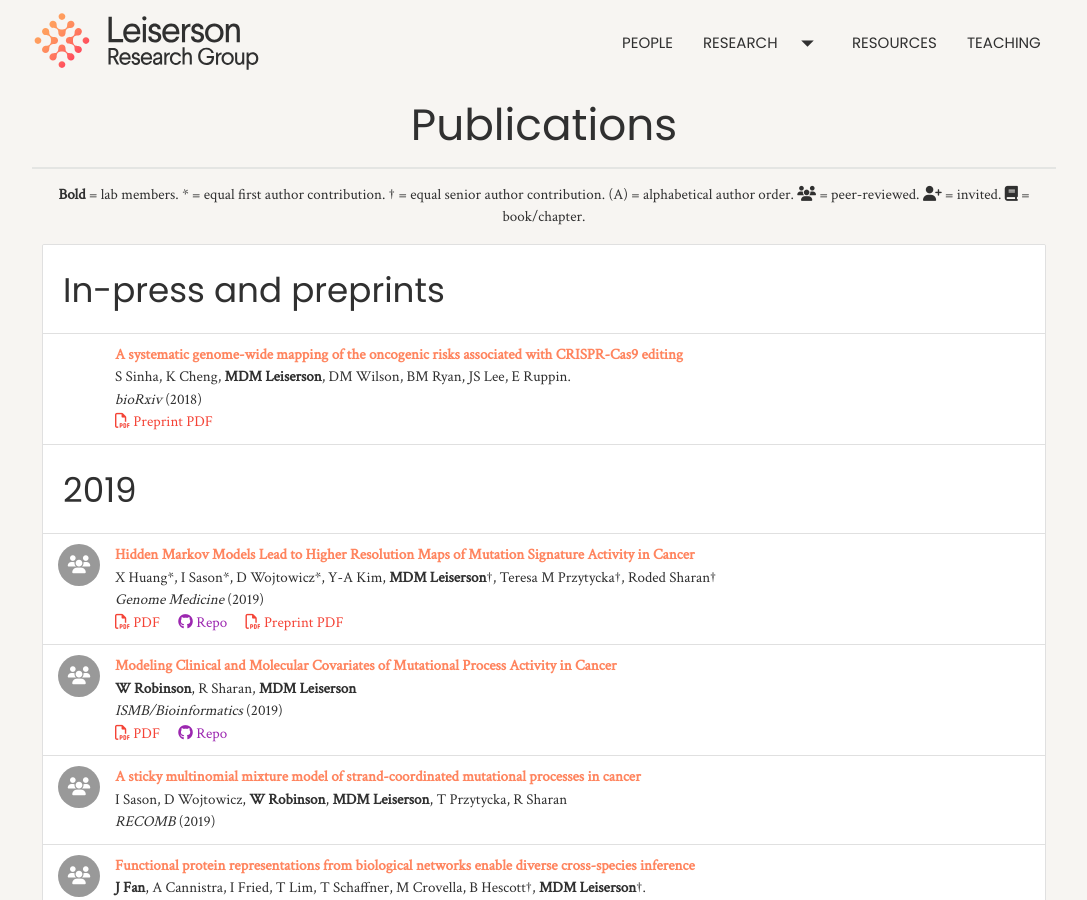
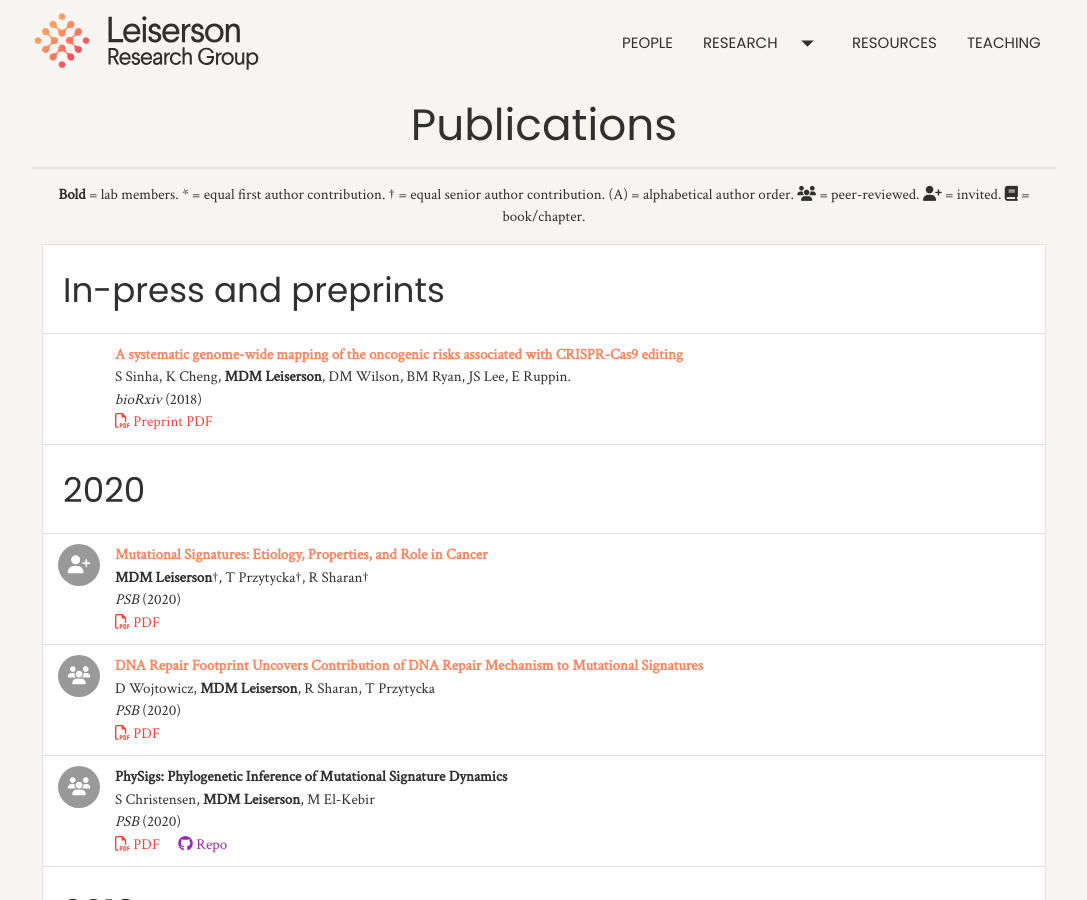
Before and after one commit to lrgr/lrgr.github.io, a Jekyll site: the page built from publications.html, in a window 1280 px wide and 900 px high. Shown: the whole window, without its empty margins (96-1183 px from the left). Built offline with Jekyll 4.4.1, drawn with Linux system fonts in a browser that asks for light colours; nearby versions of some CDN libraries.

Commit message:
Add PSB papers

```diff
--- a/publications.html
+++ b/publications.html
@@ -25,6 +25,43 @@ top_navbar: false
     </div>
     <div class="publication-links">
       <a class="red-text" href="https://www.biorxiv.org/content/early/2018/09/03/407767.full.pdf" target="_new"><i class="fa fa-file-pdf-o" aria-hidden="true"></i> Preprint PDF</a>
+    </div>
+  </li>
+  <li class="collection-header">
+      <h4>2020</h4>
+  </li>
+  <li class="collection-item avatar">
+    <i class="fa fa-user-plus circle"></i>
+    <div>
+      <div><b><a href='https://www.worldscientific.com/doi/abs/10.1142/9789811215636_0020' target='_new'>Mutational Signatures: Etiology, Properties, and Role in Cancer</a></b></div>
+      <div class="light"><b>MDM Leiserson</b>&dagger;, T Przytycka&dagger;, R Sharan&dagger;</div>
+      <div><i class="source">PSB</i> (2020)</div>
+    </div>
+    <div class="publication-links">
+      <a class="red-text" href="https://psb.stanford.edu/psb-online/proceedings/psb20/Intro_Mutational%20Signatures.pdf" target="_new"><i class="fa fa-file-pdf-o" aria-hidden="true"></i> PDF</a>
+    </div>
+  </li>
+  <li class="collection-item avatar">
+    <i class="fa fa-users circle"></i>
+    <div>
+      <div><b><a href='https://www.worldscientific.com/doi/abs/10.1142/9789811215636_0024' target='_new'>DNA Repair Footprint Uncovers Contribution of DNA Repair Mechanism to Mutational Signatures</a></b></div>
+      <div class="light">D Wojtowicz, <b>MDM Leiserson</b>, R Sharan, T Przytycka</div>
+      <div><i class="source">PSB</i> (2020)</div>
+    </div>
+    <div class="publication-links">
+      <a class="red-text" href="https://psb.stanford.edu/psb-online/proceedings/psb20/Wojtowicz.pdf" target="_new"><i class="fa fa-file-pdf-o" aria-hidden="true"></i> PDF</a>
+    </div>
+  </li>
+  <li class="collection-item avatar">
+    <i class="fa fa-users circle"></i>
+    <div>
+      <div><b>PhySigs: Phylogenetic Inference of Mutational Signature Dynamics</b></div>
+      <div class="light">S Christensen, <b>MDM Leiserson</b>, M El-Kebir</div>
+      <div><i class="source">PSB</i> (2020)</div>
+    </div>
+    <div class="publication-links">
+      <a class="red-text" href="https://psb.stanford.edu/psb-online/proceedings/psb20/Christensen.pdf" target="_new"><i class="fa fa-file-pdf-o" aria-hidden="true"></i> PDF</a>
+      <a class="purple-text" href="https://github.com/elkebir-group/PhySigs`" target="_new"><i class="fa fa-github" aria-hidden="true"></i> Repo</a>
     </div>
   </li>
   <li class="collection-header">
```
